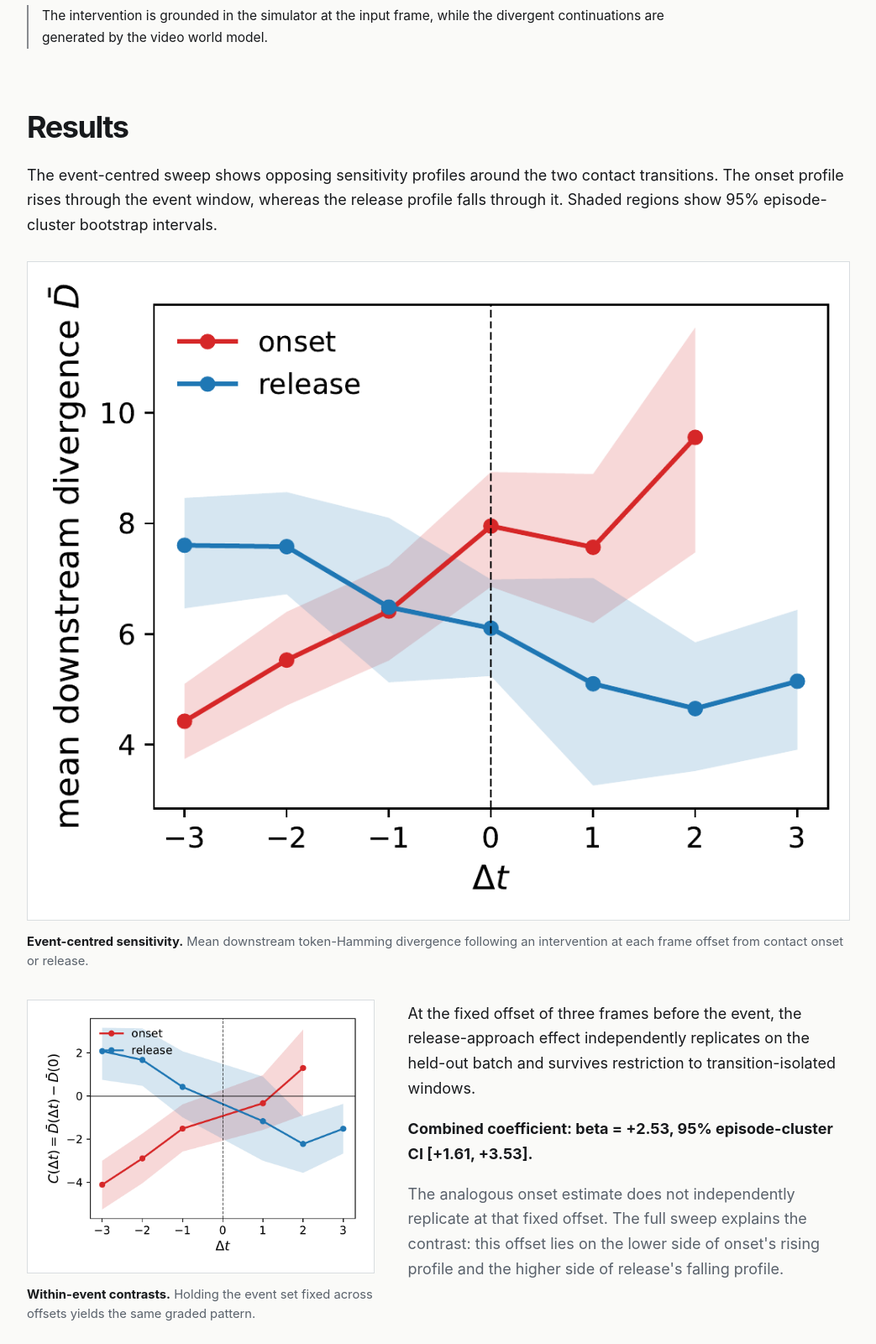
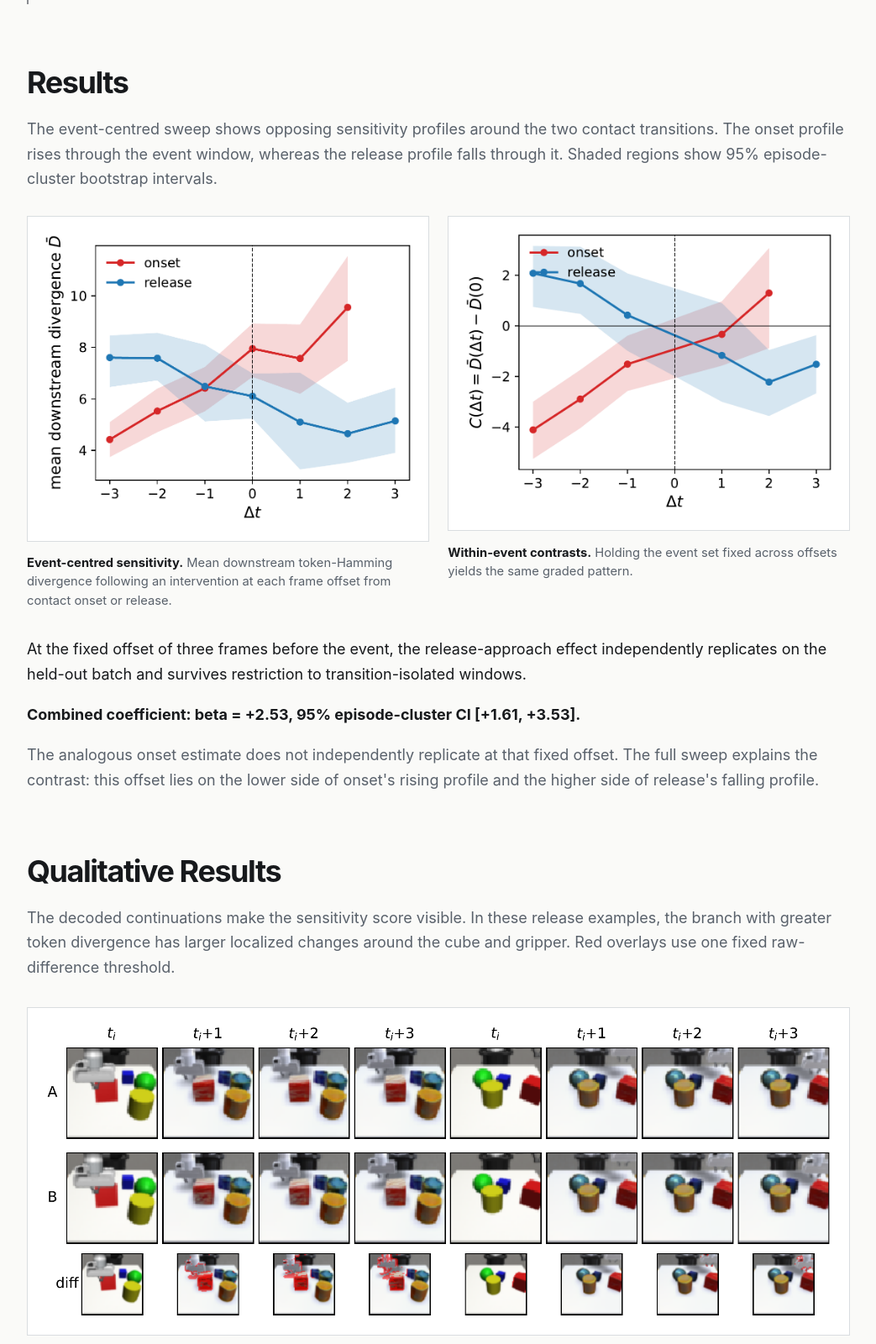
Before and after one commit to MommeAbbas/video-world-model-contact-sensitivity, a plain HTML site: page docs/index.html in a window 1280 px wide. Shown: the part 2540-4140 px from the top of the page at 84% size, without its empty margins (118-1161 px from the left). Drawn offline with Linux system fonts and the light colour scheme.

Commit message:
Refine research page figures and citation

```diff
--- a/docs/index.html
+++ b/docs/index.html
@@ -90,7 +90,7 @@
         letter-spacing: -.04em;
       }
       p { margin: 0 0 1.15rem; }
-      .abstract p, .method-copy p, .result-copy p, .qualitative-copy p { color: var(--muted); }
+      .abstract p, .method-copy, .method-copy p, .result-copy, .result-copy p, .qualitative-copy { color: var(--muted); }
       .abstract p:last-child, .method-copy p:last-child, .result-copy p:last-child, .qualitative-copy p:last-child { margin-bottom: 0; }
       strong { color: var(--text); }
 
@@ -115,9 +115,8 @@
       .intervention-grid figure { margin: 0; }
       .intervention-grid .figure-surface { padding: .55rem; }
       .intervention-grid figcaption { font-size: .83rem; }
-      .method-copy { max-width: 48rem; margin-top: 1.65rem; }
+      .method-copy { margin-top: 1.85rem; }
       .method-note {
-        max-width: 48rem;
         margin-top: 1.3rem !important;
         padding-left: 1rem;
         border-left: 2px solid #888b90;
@@ -125,16 +124,15 @@
         font-size: .97rem;
       }
 
-      .results-figure { margin-top: 1.8rem; }
-      .results-follow-up {
+      .results-figures {
         display: grid;
-        grid-template-columns: minmax(0, .88fr) minmax(16rem, 1.12fr);
-        gap: 2.5rem;
+        grid-template-columns: repeat(2, minmax(0, 1fr));
+        gap: 1.4rem;
         align-items: start;
-        margin-top: 2.2rem;
+        margin-top: 1.8rem;
       }
-      .results-follow-up figure { margin: 0; }
-      .result-copy { padding-top: .1rem; }
+      .results-figures figure { margin: 0; }
+      .result-summary { margin-top: 2rem; }
       .result-copy p:first-child { color: var(--text); }
       .stat { color: var(--text) !important; font-weight: 680; }
 
@@ -145,7 +143,7 @@
         border: 1px solid var(--line);
         border-radius: 0;
         background: var(--panel-raised);
-        color: #e0e1df;
+        color: #272b30;
         font: .82rem/1.55 ui-monospace, SFMono-Regular, Menlo, Consolas, monospace;
         white-space: pre-wrap;
       }
@@ -168,7 +166,7 @@
         section { margin-bottom: 3.8rem; }
         .intervention-grid { grid-template-columns: 1fr 1fr; }
         .intervention-grid figure:last-child { grid-column: 1 / -1; width: min(100%, 19rem); }
-        .results-follow-up { grid-template-columns: 1fr; gap: 1.7rem; }
+        .results-figures { grid-template-columns: 1fr; gap: 1.7rem; }
       }
       @media (max-width: 430px) {
         h1 { font-size: 2.25rem; }
@@ -246,20 +244,20 @@
       <section id="results">
         <h2>Results</h2>
         <p class="result-copy">The event-centred sweep shows opposing sensitivity profiles around the two contact transitions. The onset profile rises through the event window, whereas the release profile falls through it. Shaded regions show 95% episode-cluster bootstrap intervals.</p>
-        <figure class="results-figure">
+        <div class="results-figures">
+          <figure>
             <div class="figure-surface"><img src="assets/event-profile.png" alt="Event-centred plot of mean downstream divergence, rising around onset and declining around release"></div>
             <figcaption><strong>Event-centred sensitivity.</strong> Mean downstream token-Hamming divergence following an intervention at each frame offset from contact onset or release.</figcaption>
           </figure>
-        <div class="results-follow-up">
           <figure>
             <div class="figure-surface"><img src="assets/event-contrast.png" alt="Within-event contrast plot showing increasing onset and declining release sensitivity across offsets"></div>
             <figcaption><strong>Within-event contrasts.</strong> Holding the event set fixed across offsets yields the same graded pattern.</figcaption>
           </figure>
-          <div class="result-copy">
+        </div>
+        <div class="result-copy result-summary">
           <p>At the fixed offset of three frames before the event, the release-approach effect independently replicates on the held-out batch and survives restriction to transition-isolated windows.</p>
           <p class="stat">Combined coefficient: beta = +2.53, 95% episode-cluster CI [+1.61, +3.53].</p>
           <p>The analogous onset estimate does not independently replicate at that fixed offset. The full sweep explains the contrast: this offset lies on the lower side of onset's rising profile and the higher side of release's falling profile.</p>
-          </div>
         </div>
       </section>
 
```
Lines whose indentation alone changed are shown as unchanged.
